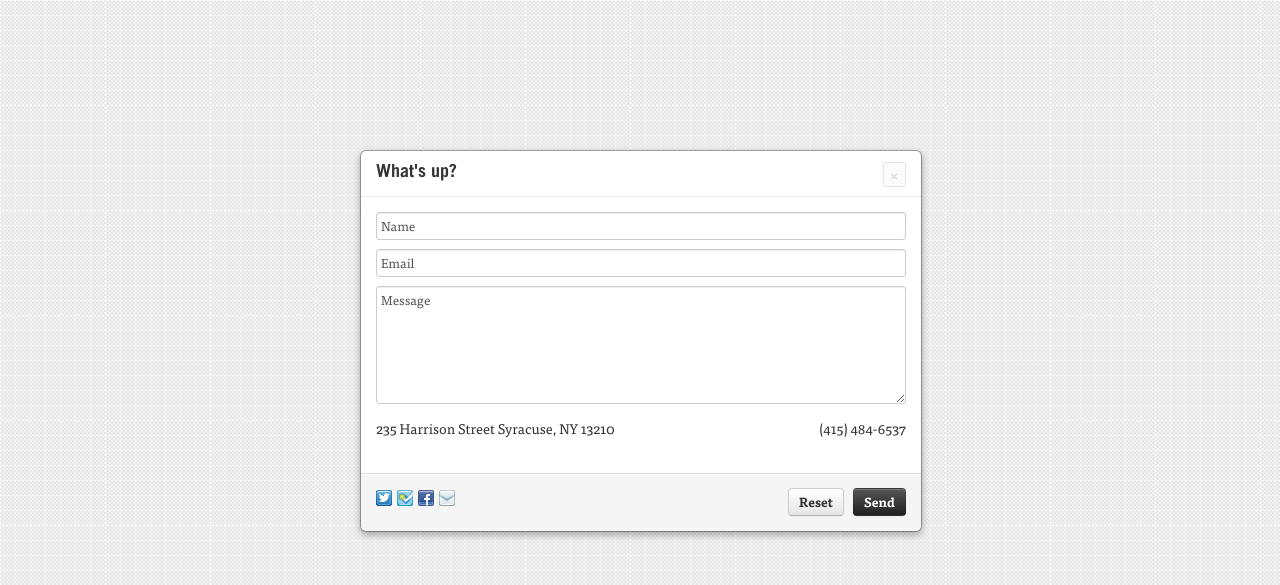
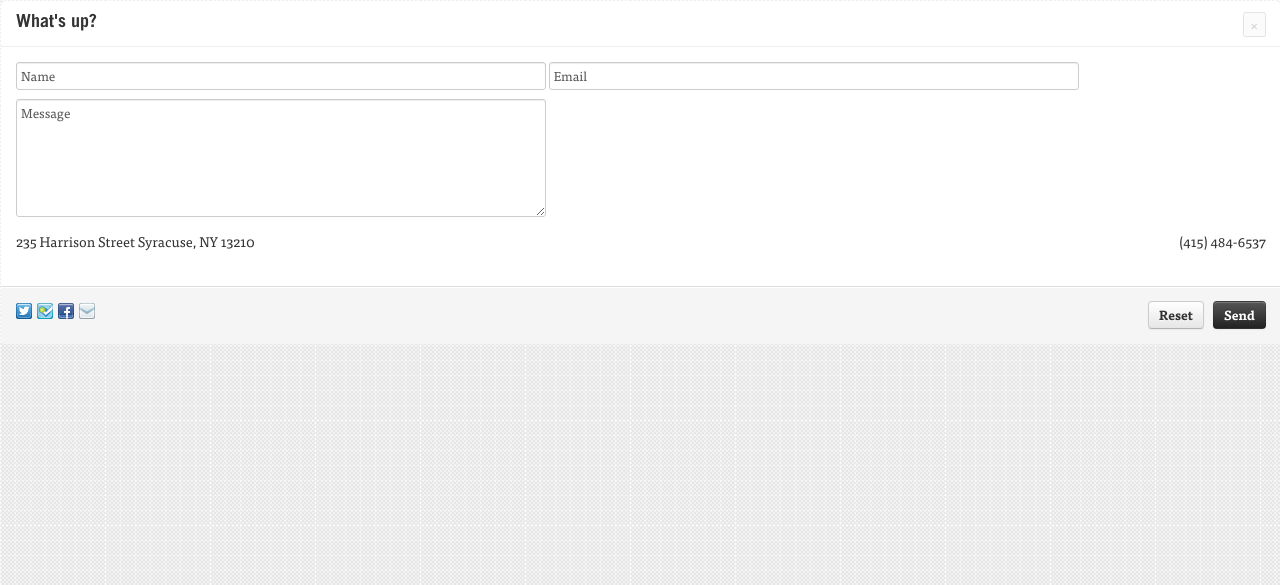
Before and after one commit to ReptarAzar/littletinker, a Django app: page /contact/ in a window 1280 px wide. Shown: the top 585 px of the page. Run offline with Django 3.2, Linux system fonts and the light colour scheme; parts of the project's set-up code (start-up, migrations or seed data) failed here and were passed over; some web fonts are replaced.

Commit message:
new contact page css

```diff
--- a/templates/contact.html
+++ b/templates/contact.html
@@ -47,7 +47,7 @@
   </head>
 
   <body>
-  <div class="modal" id="contact contact-page">
+  <div class="modal" id="contact contact-page" style="position: fixed;z-index: 1050;overflow: auto;width: 100%;margin: 0;background-color: #ffffff;border: 1px solid #999;border: 1px solid rgba(0,0,0,0);-webkit-border-radius: 6px;-moz-border-radius: 6px;border-radius: 6px;-webkit-box-shadow: 0 3px 7px rgba(0,0,0,0);-moz-box-shadow: 0 3px 7px rgba(0,0,0,0);box-shadow: 0 3px 7px rgba(0,0,0,0);-webkit-background-clip: padding-box;-moz-background-clip: padding-box;background-clip: padding-box;top: 0;left: 0;">
       <div class="modal-header">
           <button type="button" class="close" data-dismiss="modal">×</button>
           <h3>What's up?</h3>
```
